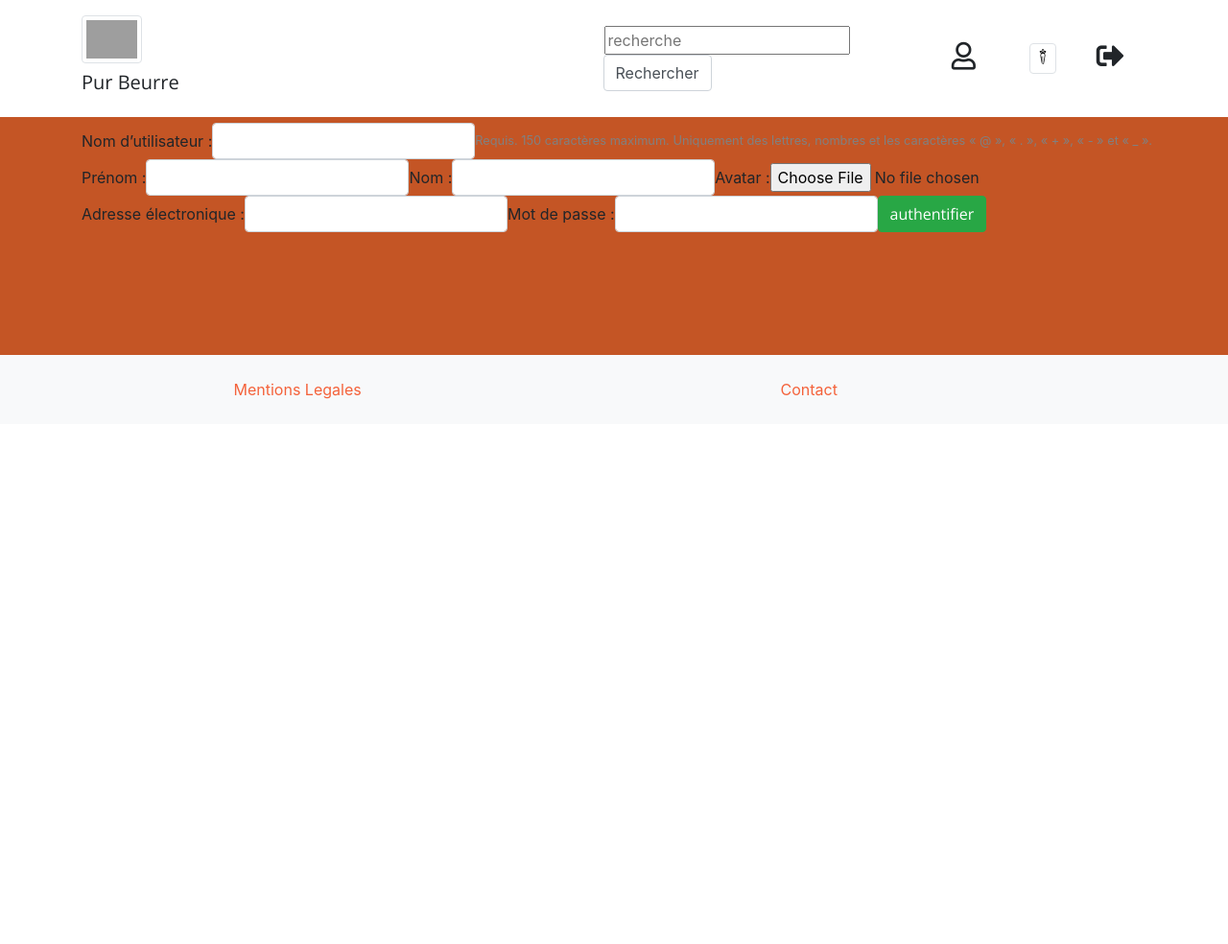
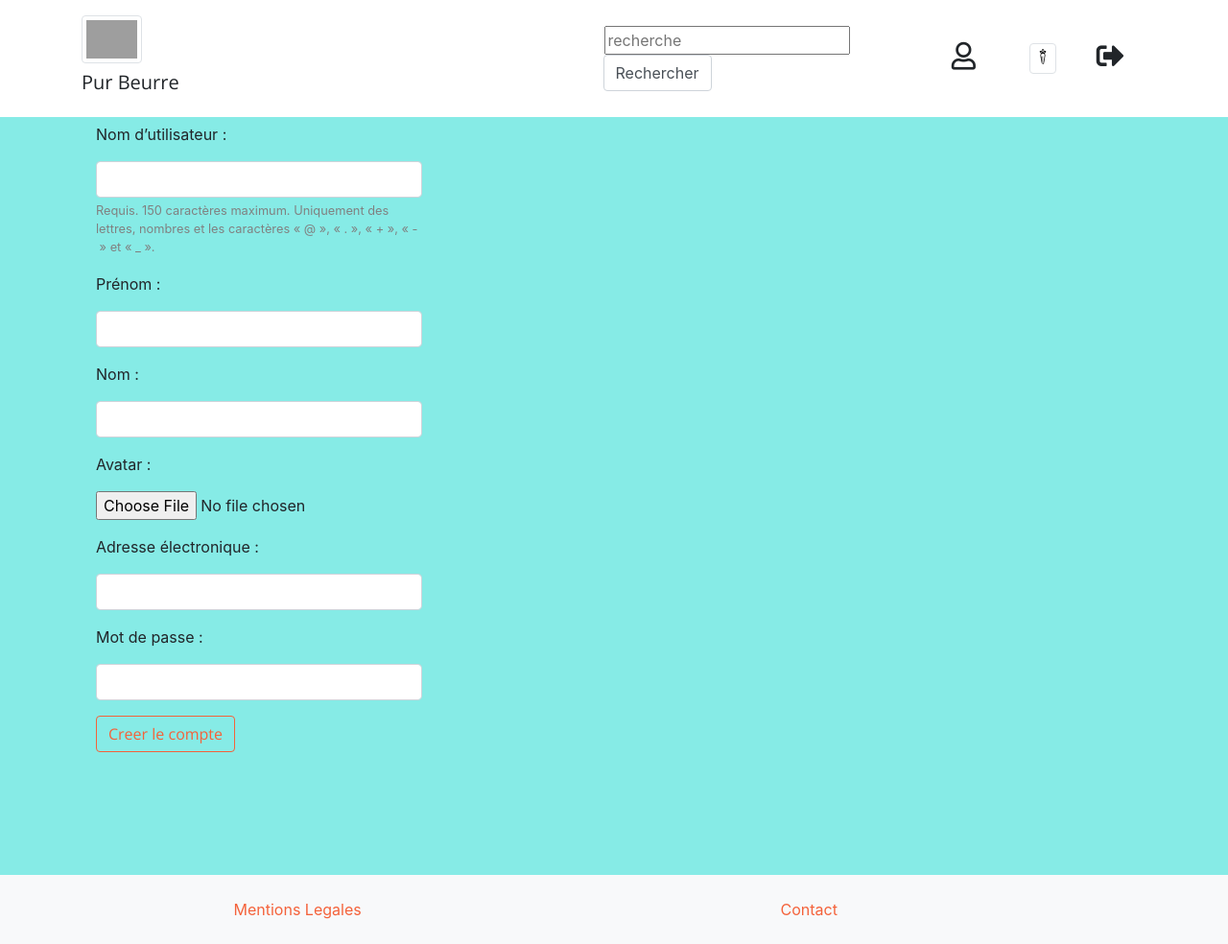
Before and after one commit to slesouef/PurBeurre_PurBonheur, a Django app: page /accounts/signup/ in a window 1280 px wide. Shown: the whole page at 96% size. Before the commit the page ends 416 px from the top, so only its background shows below. Run offline with Django 3.2, Linux system fonts and the light colour scheme; some libraries are stand-ins or nearby versions; some web fonts are replaced; grey boxes are pictures that could not be loaded.

Commit message:
signup page display fix

```diff
--- a/accounts/forms.py
+++ b/accounts/forms.py
@@ -1,4 +1,5 @@
-from django.forms import ModelForm, TextInput, EmailInput, PasswordInput
+from django.forms import ModelForm, TextInput, ClearableFileInput, \
+                         EmailInput, PasswordInput
 
 from .models import MyUser
 
@@ -12,6 +13,7 @@ class SignUpForm(ModelForm):
             'username': TextInput(attrs={'class': 'form-control'}),
             'first_name': TextInput(attrs={'class': 'form-control'}),
             'last_name': TextInput(attrs={'class': 'form-control'}),
+            'avatar': ClearableFileInput(attrs={'class': 'form-control-file'}),
             'email': EmailInput(attrs={'class': 'form-control'}),
-            'password': PasswordInput(attrs={'class': 'form-control'})
+            'password': PasswordInput(attrs={'class': 'form-control'}),
         }
--- a/templates/accounts/signup.html
+++ b/templates/accounts/signup.html
@@ -2,9 +2,9 @@
 
 {% block content %}
 
-  <section class="page-section bg-rooibos" id="signup">
-    <div class="container">
-      <form class='form-inline' action='' method='post'>
+  <section class="page-section bg-bonbon" id="signup">
+    <div class="container ">
+      <form class='col-4' method='post'>
         {% csrf_token %}
         {% for field in form %}
           <div class='form-group'>
@@ -12,14 +12,16 @@
               {{ field.label_tag }}</label>
             {{ field }}
             {% if field.help_text %}
-              <small style="color: grey">{{ field.help_text }}</small>
+              <small class='form-text' style="color: grey"
+              >{{ field.help_text }}</small>
             {% endif %}
             {% for error in field.errors %}
-              <p style="color: red">{{ error }}</p>
+              <p class='form-text' style="color: red">{{ error }}</p>
             {% endfor %}
           </div>
         {% endfor %}
-        <button type='submit' class='btn btn-success'>authentifier</button>
+        <button type='submit' class='btn btn-outline-primary'>Creer le
+          compte</button>
       </form>
     </div>
   </section>
```
